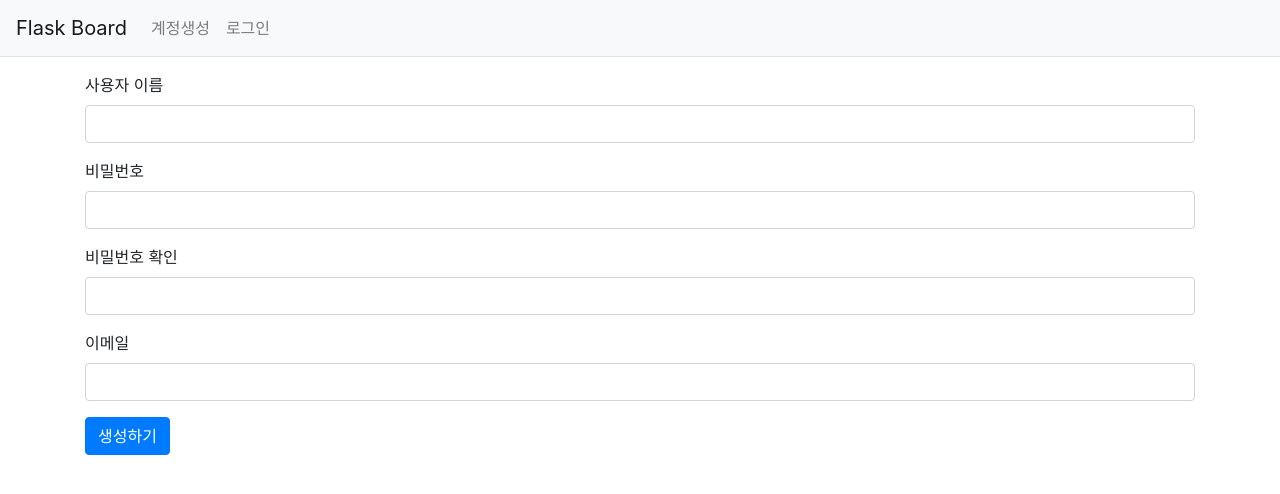
After one commit to juhoi/flaskBoard, a Flask app: template board/templates/auth/signup.html in a window 1280 px wide. The commit adds this page. Shown: the top 494 px of the page. Run offline with Flask 2, Linux system fonts and the light colour scheme; the template is opened without the code that fills it: values that come from a table or form of the project are taken from there, others are empty; some libraries are stand-ins or nearby versions.

Commit message:
~ 3-06 계정생성

```diff
--- a/board/forms.py
+++ b/board/forms.py
@@ -1,6 +1,7 @@
 from flask_wtf import FlaskForm
-from wtforms import StringField, TextAreaField
-from wtforms.validators import DataRequired
+from wtforms import StringField, TextAreaField, PasswordField
+from wtforms.fields.html5 import EmailField
+from wtforms.validators import DataRequired, Length, EqualTo, Email
 
 
 class QuestionForm(FlaskForm):
@@ -10,3 +11,12 @@ class QuestionForm(FlaskForm):
 
 class AnswerForm(FlaskForm):
     content = TextAreaField('내용', validators=[DataRequired('내용은 필수입력 항목입니다.')])
+
+
+class UserCreateForm(FlaskForm):
+    username = StringField('사용자이름', validators=[DataRequired(), Length(min=3, max=25)])
+    password1 = PasswordField('비밀번호', validators=[
+        DataRequired(), EqualTo('password2', '비밀번호가 일치하지 않습니다.')
+    ])
+    password2 = PasswordField('비밀번호확인', validators=[DataRequired()])
+    email = EmailField('이메일', [DataRequired(), Email()])
--- /dev/null
+++ b/board/templates/auth/signup.html
@@ -0,0 +1,30 @@
+{% extends "base.html" %}
+{% block content %}
+<div class="container my-3">
+    <form method="post" action="" class="post-form">
+        {{ form.csrf_token }}
+        {% include "form_errors.html" %}
+        <div class="form-group">
+            <label for="username">사용자 이름</label>
+            <input type="text" class="form-control" name="username" id="username"
+            value="{{ form.username.data or '' }}">
+        </div>
+        <div class="form-group">
+            <label for="password1">비밀번호</label>
+            <input type="password" class="form-control" name="password1" id="password1"
+            value="{{ form.password1.data or '' }}">
+        </div>
+        <div class="form-group">
+            <label for="password2">비밀번호 확인</label>
+            <input type="password" class="form-control" name="password2" id="password2"
+            value="{{ form.password2.data or '' }}">
+        </div>
+        <div class="form-group">
+            <label for="email">이메일</label>
+            <input type="text" class="form-control" name="email" id="email"
+            value="{{ form.email.data or '' }}">
+        </div>
+        <button class="btn btn-primary" type="submit">생성하기</button>
+    </form>
+</div>
+{% endblock %}
--- /dev/null
+++ b/board/templates/form_errors.html
@@ -0,0 +1,12 @@
+<!-- 필드오류 -->
+{% for field, errors in form.errors.items() %}
+<div class="alert alert-danger" role="alert">
+    <strong>{{ form[field].label }}</strong>: {{ ', '.join(errors) }}
+</div>
+{% endfor %}
+<!-- flash 오류 -->
+{% for message in get_flashed_messages() %}
+<div class="alert alert-danger" role="alert">
+    {{ message }}
+</div>
+{% endfor %}
--- a/board/templates/navbar.html
+++ b/board/templates/navbar.html
@@ -7,7 +7,7 @@
     <div class="collapse navbar-collapse flex-grow-0" id="navbarNav">
         <ul class="navbar-nav">
             <li class="nav-item ">
-                <a class="nav-link" href="#">계정생성</a>
+                <a class="nav-link" href="{{ url_for('auth.signup') }}">계정생성</a>
             </li>
             <li class="nav-item ">
                 <a class="nav-link" href="#">로그인</a>
```
Also changed, not shown: board/models.py (+7 -0 lines), board/views/auth_views.py (added, +26 -0 lines).
